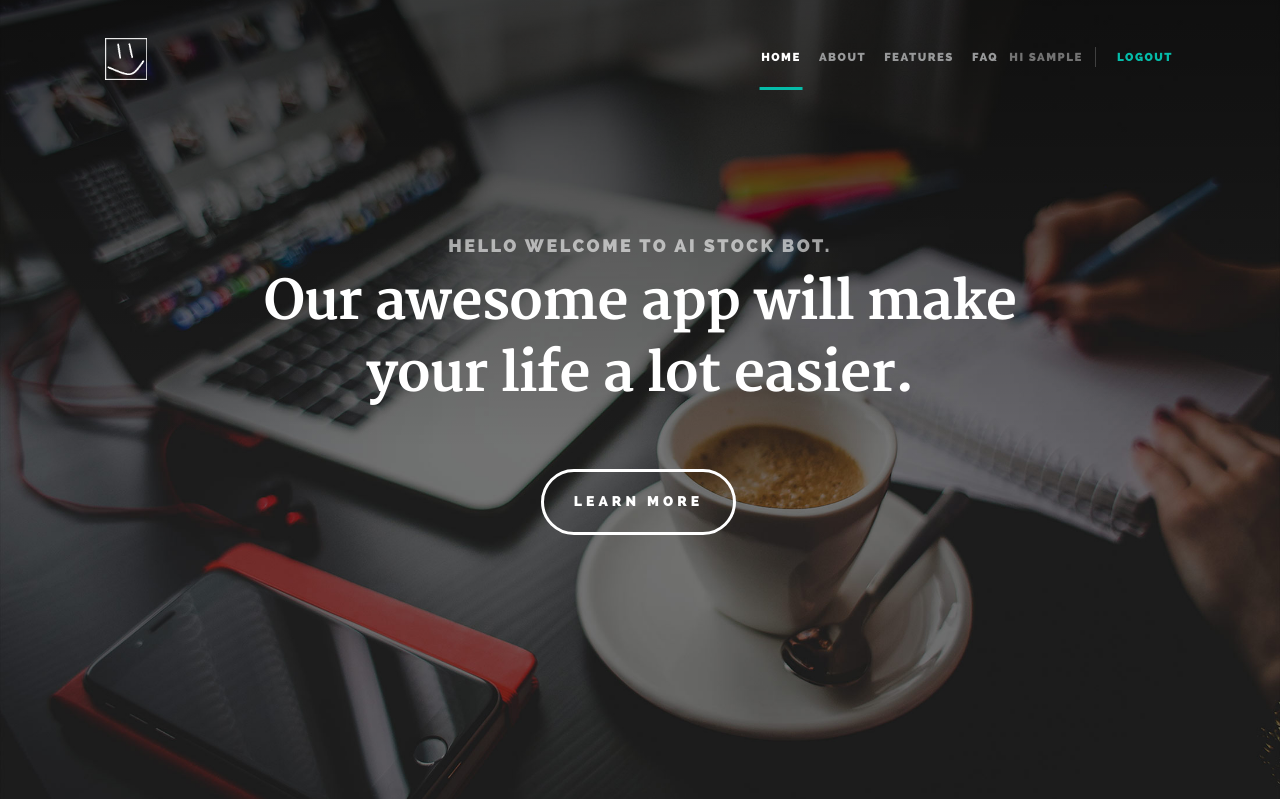
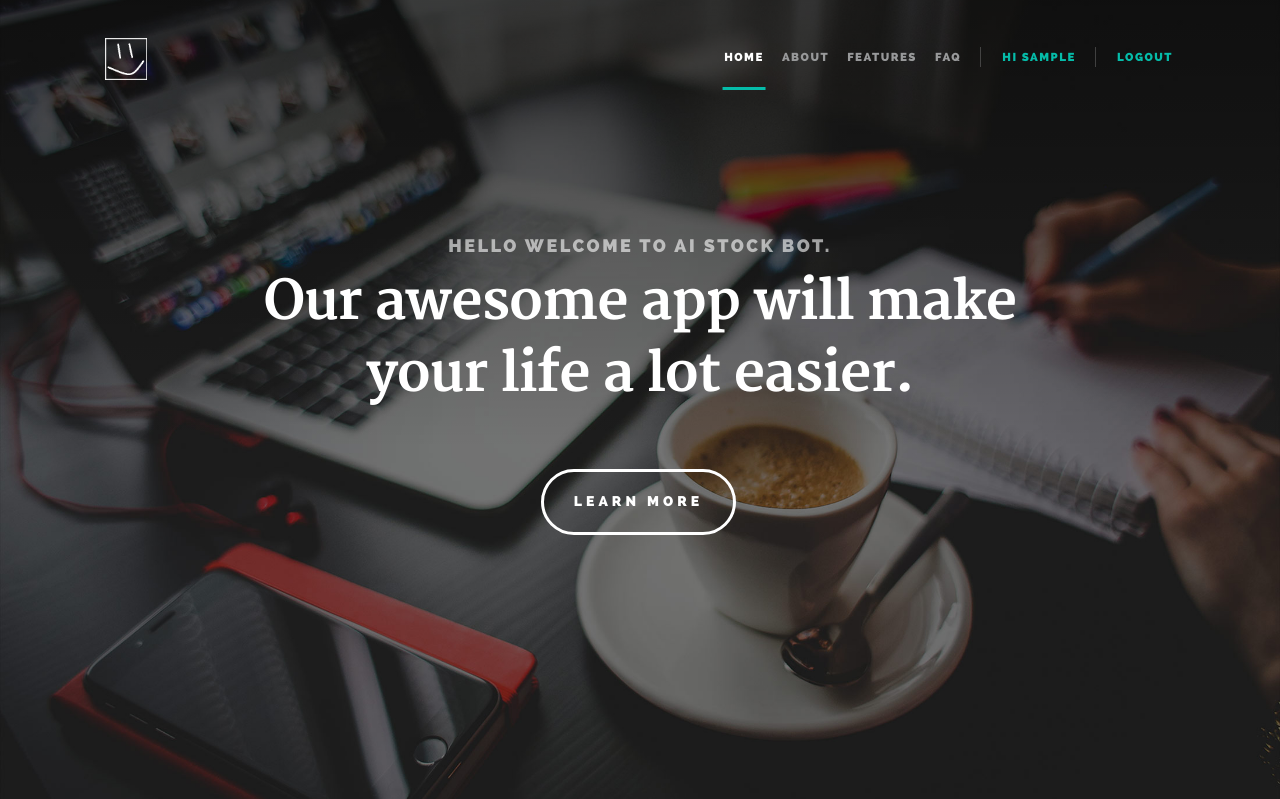
Before and after one commit to samburba/WebStocks, a Django app: page / in a window 1280 px wide. Shown: the top 799 px of the page. Run offline with Django 3.2, Linux system fonts and the light colour scheme; the visitor is signed in with stand-in values (Sample User, id 1); some libraries are stand-ins or nearby versions; some web fonts are replaced.

Commit message:
fix username

```diff
--- a/stocks/templates/index.html
+++ b/stocks/templates/index.html
@@ -19,8 +19,9 @@
         <li><a class="smoothscroll"  href="#process" title="">About</a></li>
         <li><a class="smoothscroll"  href="#features" title="">Features</a></li>
         <li><a class="smoothscroll"  href="#faq" title="">FAQ</a></li>
+
         {% if user.is_authenticated %}
-        Hi {{ user.get_username }}
+          <li class="highlight with-sep"><a>Hi {{ user.get_username }}</a></li>
           <li class="highlight with-sep"><a href="logout" title="">Logout</a></li>
 
         {% else %}
```
